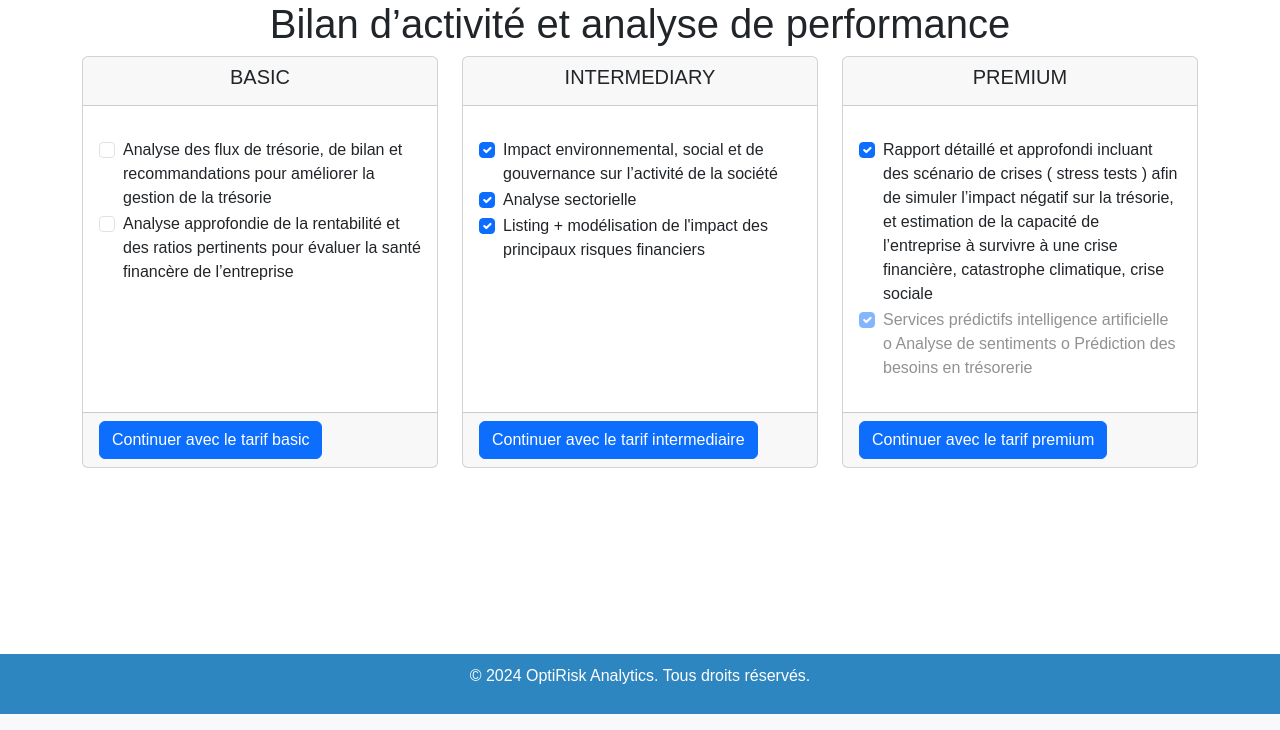
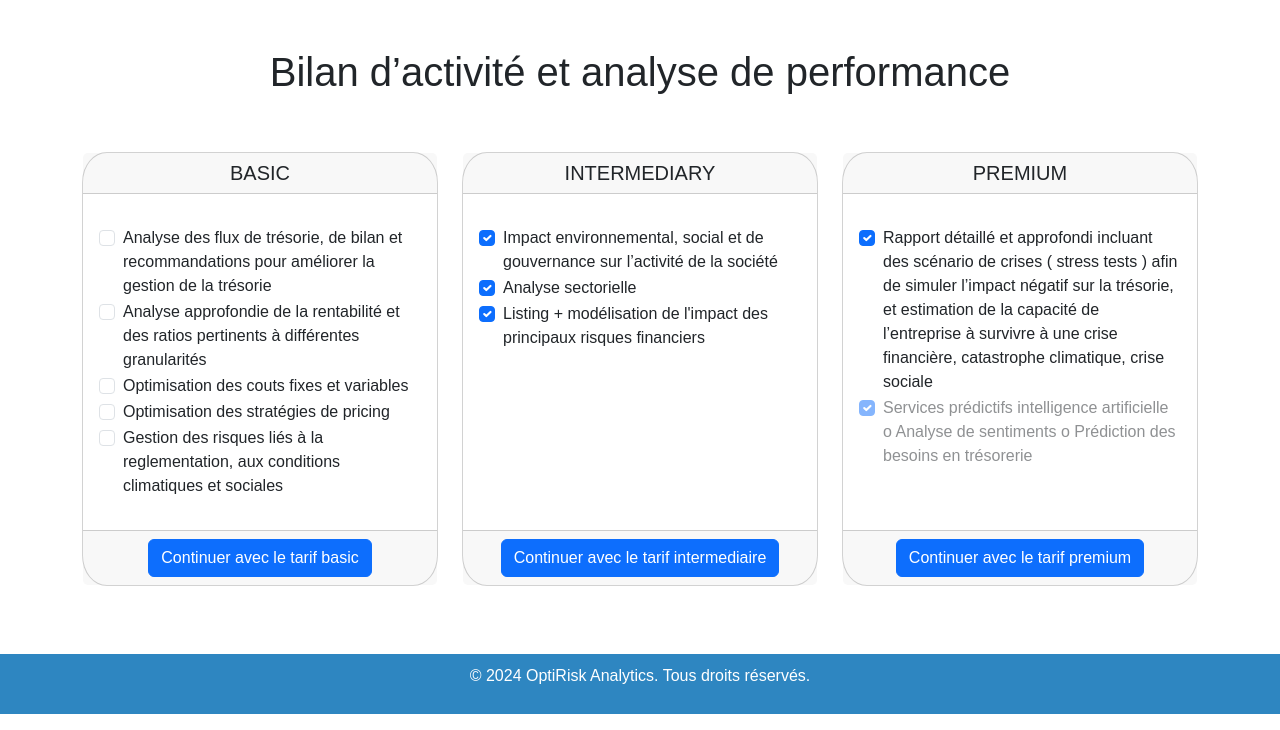
Before and after one commit to dorian68/OptiRisk_Analytics, a Django app: page /services/ in a window 1280 px wide. Shown: the part 86-816 px from the top of the page. Run offline with Django 3.2, Linux system fonts and the light colour scheme; some libraries are stand-ins or nearby versions.

Commit message:
03122024-v1

```diff
--- a/website/templates/home2.html
+++ b/website/templates/home2.html
@@ -10,7 +10,7 @@
         <div class="col mx-auto">
             <h2>« Ensemble rendons vos finances clairvoyantes »</h2>
             <p>OptiRisk Analytics, votre partenaire pour une croissance sans surprises.</p>
-            <a type="button" class="btn btn-outline-primary" href="{% url 'ratesAnalysis' %}">Voir tarifs</a>
+            <!--<a type="button" class="btn btn-outline-primary" href="{% url 'ratesAnalysis' %}">Voir tarifs</a>-->
 
         </div>
         <div class="col mx-auto">
--- a/website/templates/index.html
+++ b/website/templates/index.html
@@ -15,7 +15,7 @@
 </head>
 <body>
     <header>
-        <nav class="navbar navbar-expand-lg bg-body-tertiary">
+        <nav class="navbar navbar-expand-lg bg-body-tertiary navbar-fixed-top">
             <div class="container-fluid">
               <a class="navbar-brand" href="{% url 'home2' %}">OptiRisk Analytics</a>
               <button class="navbar-toggler" type="button" data-bs-toggle="collapse" data-bs-target="#navbarNavDropdown" aria-controls="navbarNavDropdown" aria-expanded="false" aria-label="Toggle navigation">
@@ -52,8 +52,8 @@
         {% block contact %}{% endblock %}
         {% block home2 %}{% endblock %}
         {% block ratesAnalysis %}{% endblock %}
-        {% block article1 %}{% endblock %}
-        {% block meanReversionc %}{% endblock %}
+        {% block corpoFinance %}{% endblock %}
+        {% block meanReversion %}{% endblock %}
     </section>
 
     <footer>
--- a/website/templates/services.html
+++ b/website/templates/services.html
@@ -18,15 +18,16 @@
         <!-- PRICING -->
 
         <div class="container">
-            <div class="row">
+          <div class="row mb-5">
+
+          </div>
+            <div class="row m-5">
                 <h1 class="text-center">Bilan d’activité et analyse de performance</h1>
             </div>
             <div class="row row-cols-1 row-cols-md-3 g-4 mb-5">
                 <div class="col col-lg-4">
-                  <div class="card h-100">
-                    <div class="card-header">
-                      <h5 class="card-title text-center">BASIC</h5>
-                    </div>
+                  <div class="card h-100" style="border-radius: 7%;">
+                    <h5 class="card-header text-center">BASIC</h5>
                     <div class="card-body">
                       <p class="card-text">
                       <!--PRESTATIONS BASIQUE-->
@@ -39,22 +40,37 @@
                       <div class="form-check">
                         <input class="form-check-input" type="checkbox" value="" id="flexCheckDefault">
                         <label class="form-check-label" for="flexCheckDefault">
-                          Analyse approfondie de la rentabilité et des ratios pertinents pour évaluer la santé financère de l’entreprise
+                          Analyse approfondie de la rentabilité et des ratios pertinents à différentes granularités                  </label>
+                      </div>
+                      <div class="form-check">
+                        <input class="form-check-input" type="checkbox" value="" id="flexCheckDefault">
+                        <label class="form-check-label" for="flexCheckDefault">
+                        Optimisation des couts fixes et variables
+                        </label>
+                      </div>
+                      <div class="form-check">
+                        <input class="form-check-input" type="checkbox" value="" id="flexCheckDefault">
+                        <label class="form-check-label" for="flexCheckDefault">
+                        Optimisation des stratégies de pricing
+                        </label>
+                      </div>
+                      <div class="form-check">
+                        <input class="form-check-input" type="checkbox" value="" id="flexCheckDefault">
+                        <label class="form-check-label" for="flexCheckDefault">
+                        Gestion des risques liés à la reglementation, aux conditions climatiques et sociales
                         </label>
                       </div>
                       <!--FIN PRESTATIONS BASIQUE-->
                       </p>
                     </div>
-                    <div class="card-footer">
+                    <div class="card-footer text-center">
                       <a href="#" class="btn btn-primary">Continuer avec le tarif basic</a>
                     </div>
                   </div>
                 </div>
                 <div class="col col-lg-4">
-                  <div class="card h-100">
-                    <div class="card-header">
-                      <h5 class="card-title text-center">INTERMEDIARY</h5>
-                    </div>
+                  <div class="card h-100" style="border-radius: 7%;">
+                    <h5 class="card-header text-center">INTERMEDIARY</h5>
                     <div class="card-body" text-align="left">
                       <p class="card-text">
                         <div class="form-check">
@@ -78,16 +94,14 @@
                       </p>
                       </div>
 
-                    <div class="card-footer">
+                    <div class="card-footer text-center">
                       <a href="#" class="btn btn-primary">Continuer avec le tarif intermediaire</a>
                     </div>
                   </div>
                 </div>
                 <div class="col col-lg-4">
-                    <div class="card h-100">
-                      <div class="card-header">
-                        <h5 class="card-title text-center">PREMIUM</h5>
-                      </div>
+                    <div class="card h-100" style="border-radius: 7%;">
+                      <h5 class="card-header text-center">PREMIUM</h5>
                       <div class="card-body" text-align="left">
                       <p class="card-text">
                       <div class="form-check">
@@ -108,7 +122,7 @@
                     </p>
 
                     </div>
-                    <div class="card-footer">
+                    <div class="card-footer text-center">
                       <a href="#" class="btn btn-primary">Continuer avec le tarif premium</a>
                     </div>
                       </div>
```
Also changed, not shown: website/templates/corpoFinance.html (+9 -8 lines), website/templates/meanReversion.html (+22 -19 lines), website/static/css/style.css (line endings or trailing spaces).
